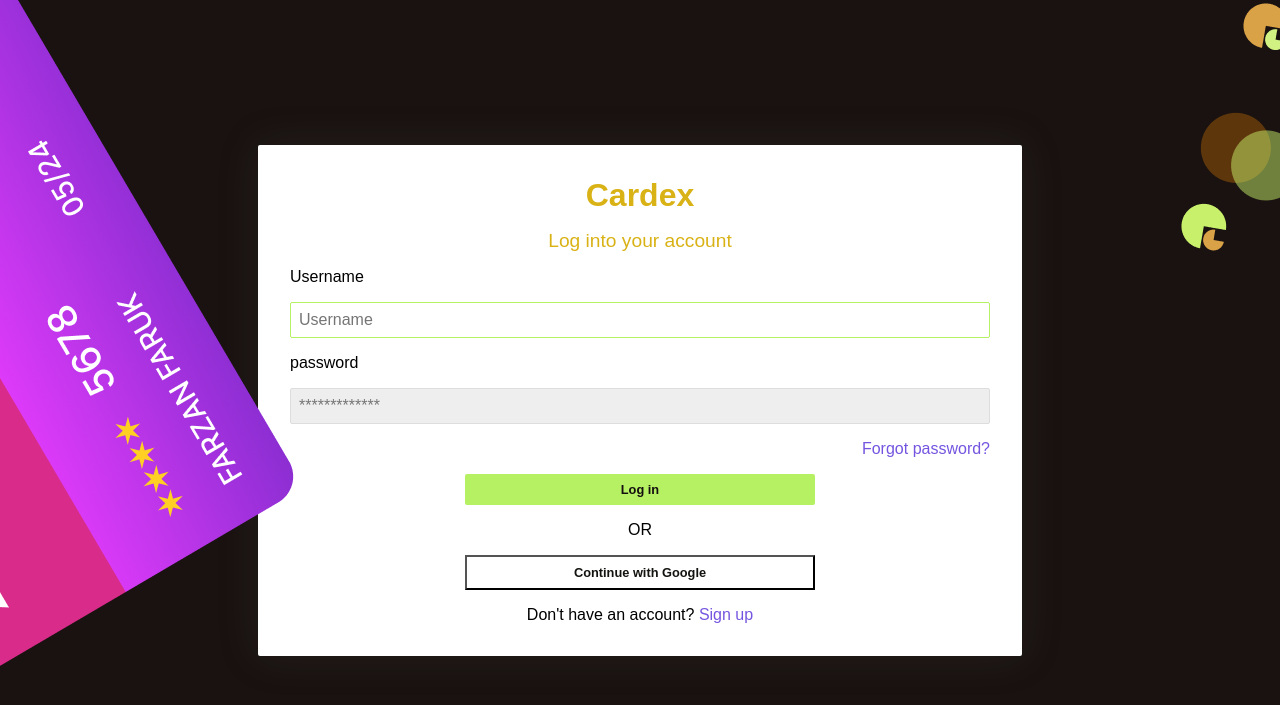
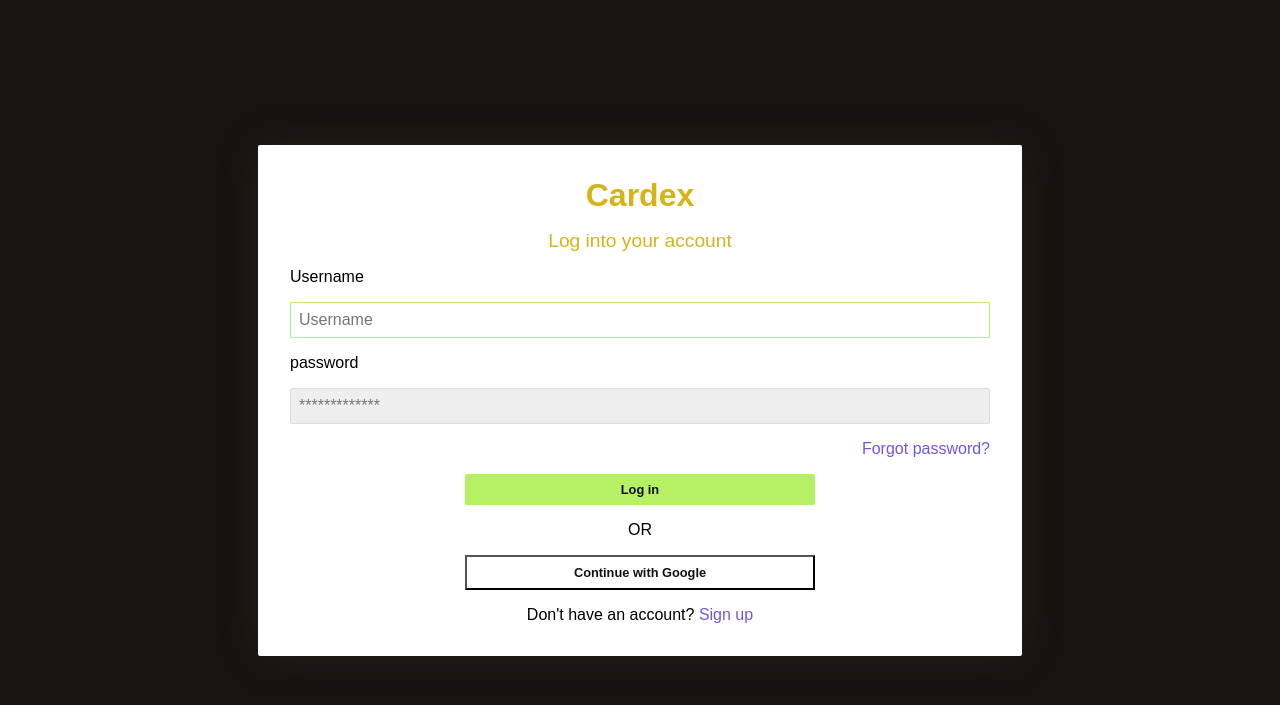
Before and after one commit to zuri-training/Team-Giraffew2, a PHP site: page /login.php in a window 1280 px wide. Shown: the top 705 px of the page. Run offline with PHP 8.4, Linux system fonts and the light colour scheme.

Commit message:
Update login.php

```diff
--- a/login.php
+++ b/login.php
@@ -7,11 +7,6 @@
     <title>login/signup </title>
     <link rel="stylesheet" href="css/login.css">
 </head>
-
-<img class="flep" src="img/flep.png" alt="">
-<img class="ball1" src="img/Group11.png" alt="">
-<img class="ball2" src="img/Group22.png" alt="">
-<img class="ball3" src="img/Group33.png" alt="">
 <div class="container">
         <form class="form" id="login" action="action.php" method="POST">
             <h1 class="form_title">Cardex</h1>
```
